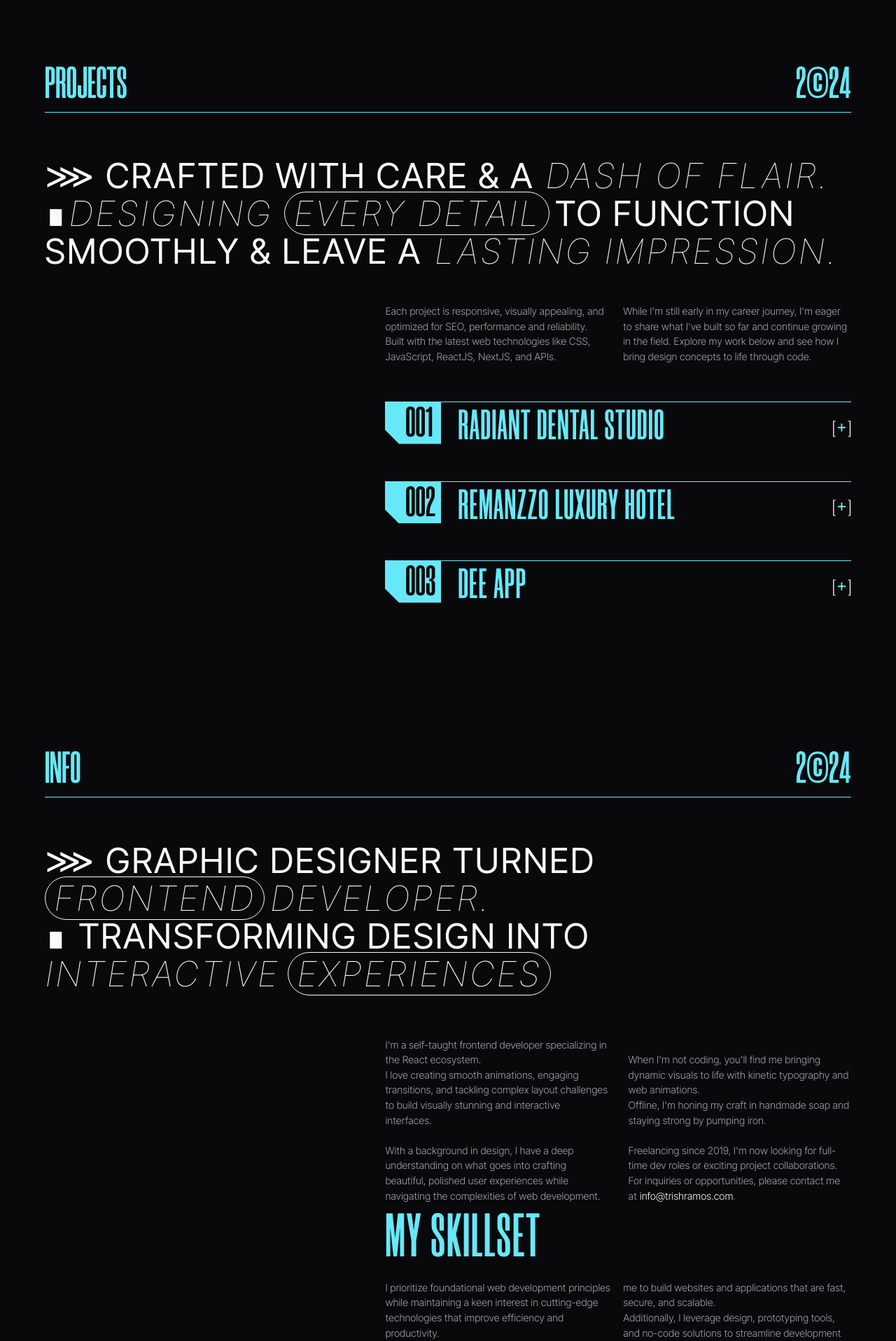
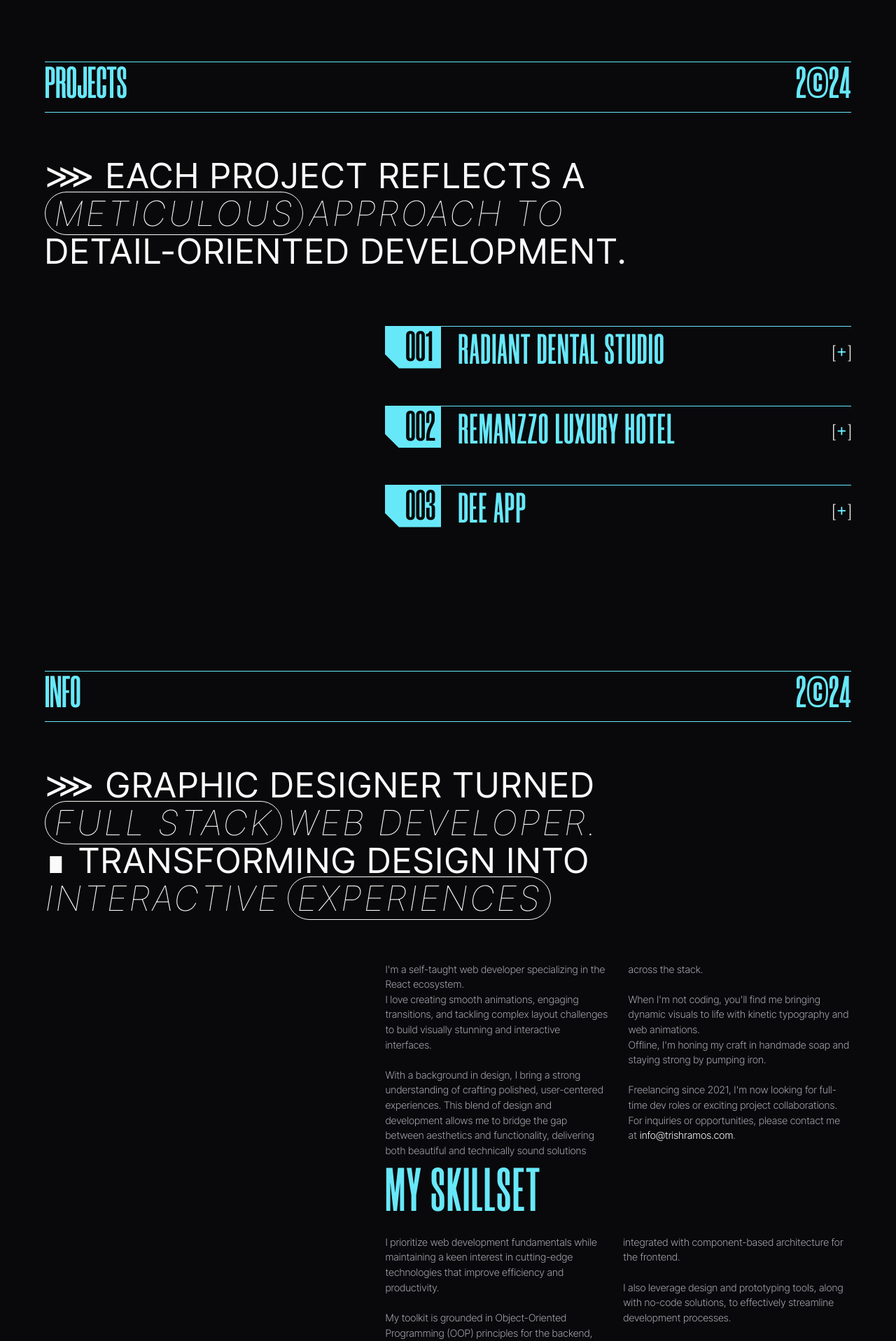
Before and after one commit to sandyFit/folio-2024, a React (Vite) app: page / in a window 1280 px wide. Shown: the part 880-2797 px from the top of the page at 70% size. Built offline with nearby package versions, Linux system fonts and the light colour scheme; a web font is replaced by a local one.

Commit message:
new projects layout

```diff
--- a/src/components/ui/Sitemap.jsx
+++ b/src/components/ui/Sitemap.jsx
@@ -34,7 +34,7 @@ const Sitemap = () => {
 
 
     return (
-        <div className="w-full flex">
+        <div className="w-full 3xl-sm:w-[65%] flex">
             <ul className="w-full flex uppercase justify-between "
             >
                 {links.map(({ name }) => (
--- a/src/index.css
+++ b/src/index.css
@@ -564,8 +564,8 @@
         2xl-md:text-[18rem]
         2xl-lg:text-[18.8rem]
         2xl-xl:text-[19.6rem]
-        3xl-sm:text-[20.3rem]
-        3xl:text-[22.24vw]
+        3xl-sm:text-[19rem]
+        3xl:text-[21.5vw]
         leading-[98px]
         md:leading-[120px]
         2xl:leading-[160px]
--- a/src/layouts/Footer.jsx
+++ b/src/layouts/Footer.jsx
@@ -57,7 +57,7 @@ const Footer = () => {
 
 
                             <div className="w-full lg-sm:col-start-2 row-start-1 flex justify-center lg-sm:justify-end ">
-                                <div className="w-full lg-sm:w-[80%] xl:w-[55%]
+                                <div className="w-full lg-sm:w-[80%] xl:w-[35%]
                                      mt-[-1.3rem] lg:mt-0 ">
                                     <Socials />
                                 </div>
@@ -96,7 +96,7 @@ const Footer = () => {
 
                     <div className="col-span-1 flex justify-center lg-xl:justify-end text-xxsmall
                         tracking-[.15rem] whitespace-nowrap text-[var(--secondary)] items-center">
-                        crafted with <HiOutlineHeart className='mx-1 mt-1' /> by
+                        crafted with <HiOutlineHeart className='mx-1' /> by
                         <a href="#" className="relative text-zinc-200 font-[500]
                                     after:absolute after:bottom-1 after:left-0 after:right-0 after:h-[1px]
                                     after:w-full after:origin-bottom after:scale-x-0 after:bg-zinc-200
--- a/src/pages/About.jsx
+++ b/src/pages/About.jsx
@@ -20,10 +20,10 @@ const About = () => {
                         <h2 className='title-h2 relative hidden lg-lg:block'>
                             ⋙ graphic designer turned <br/>
                             <span className="title-h2-thin border-[1px] border-zinc-50 px-3 rounded-full">
-                                frontend
+                               full stack
                             </span>
                             <span className="title-h2-thin ml-2">
-                                developer.  <br/>
+                                web developer.  <br/>
                             </span>
                             ∎ transforming design into <br/>
                             <span className="title-h2-thin">
@@ -71,13 +71,14 @@ const About = () => {
                     <article className="flex gap-32 justyfy-start xl:justify-end mt-8 xl:mt-12">
                         <p className='text-xsmall w-full columns-1 lg:columns-2 gap-[2em]'>
 
-                            I'm a self-taught frontend developer specializing in the React ecosystem.<br />
+                            I'm a self-taught web developer specializing in the React ecosystem.<br />
                             I love creating smooth animations, engaging transitions, and tackling complex
                             layout challenges to build visually stunning and interactive interfaces.
                             <br /><br />
-                            With a background in design, I have a deep understanding on
-                            what goes into crafting beautiful, polished user experiences while navigating the
-                            complexities of web development.
+                            With a background in design, I bring a strong understanding of crafting polished,
+                            user-centered experiences. This blend of design and development allows me to bridge
+                            the gap between aesthetics and functionality, delivering both beautiful and technically
+                            sound solutions across the stack.
 
                             <br /><br />
                             When I'm not coding, you'll find me bringing dynamic visuals to life with kinetic
@@ -85,7 +86,7 @@ const About = () => {
                             <br />
                             Offline, I'm honing my craft in handmade soap and staying strong by pumping iron.
                             <br /><br />
-                            Freelancing since 2019, I'm now looking for full-time dev roles or exciting project
+                            Freelancing since 2021, I'm now looking for full-time dev roles or exciting project
                             collaborations.
                             <br />
                             For inquiries or opportunities, please contact me at
@@ -102,14 +103,15 @@ const About = () => {
                     </div>
                     <article className="w-full flex flex-col gap-32 justyfy-start lg:justify-end ">
                         <p className='text-xsmall w-full columns-1 lg:columns-2'>
-                            I prioritize foundational web development principles while maintaining a keen
+                            I prioritize web development fundamentals while maintaining a keen
                             interest in cutting-edge technologies that improve efficiency and productivity.
+                            <br /> <br />
+                            My toolkit is grounded in Object-Oriented Programming (OOP) principles for the backend,
+                            integrated with component-based architecture for the frontend.
                             <br /><br />
-                            My toolkit revolves around the JAMstack architecture (JavaScript, APIs, Markup),
-                            enabling me to build websites and applications that are fast, secure, and scalable.<br />
-                            Additionally, I leverage design, prototyping tools, and no-code solutions to streamline
-                            development processes effectively. <br />
-                            These are the core tools I use:
+                            I also leverage design and prototyping tools, along with no-code solutions, to effectively
+                            streamline development processes. <br />
+
 
                         </p>
 
--- a/src/pages/Hero.jsx
+++ b/src/pages/Hero.jsx
@@ -159,7 +159,7 @@ const Hero = () => {
                             <h1 className={`big-title col-span-12 col-start-1 row-start-2 lg-lg:mt-3 xl-sm:mt-5
                                 xl:mt-10 2xl-sm:mt-12 2xl-md:mt-[3.2rem] 2xl-xl:mt-[3.8rem] text-center
                                 ${textColorClass} whitespace-nowrap hero-title`}>
-                                frontend developer
+                                web developer
                             </h1>
                         </div>
 
--- a/src/pages/Projects.jsx
+++ b/src/pages/Projects.jsx
@@ -47,24 +47,25 @@ const Projects = () => {
             <div className="w-full flex flex-col px-6 md:px-10 base:px-12 xl-sm:px-16">
                 <Header title='projects' sectionId='projects'/>
                 <header className="w-full flex justify-start relative mt-0 lg:mt-12">
-                    <h2 className='title-h2 relative hidden lg-lg:block'>
-                        ⋙ Crafted with Care & a
-                        <span className="title-h2-thin ml-4">Dash of Flair.</span><br />
-                        ∎
-                        <span className="title-h2-thin">Designing </span>
-                        <span className="title-h2-thin border-[1px] border-zinc-50 px-3 rounded-full">
-                                every detail
-                            </span>
-                        <span className="title-h2 lg-lg:ml-1 lg-xl:ml-2">to function<br /> smoothly & leave a </span>
-                        <span className="title-h2-thin ml-1">lasting impression.</span>
+                    <h2 className='title-h2 relative '>
+                         {/* Crafted with Care & a
+                        <span className="title-h2-thin ml-4">Dash of Flair.</span><br /> */}
+                        ⋙ Each project reflects a <br/>
+                        <span className="title-h2-thin border-[1px] border-zinc-50 px-3 rounded-full mr-2">
+                            meticulous
+                        </span>
+                        <span className="title-h2-thin ">
+                            approach to
+                        </span><br/>
+                        <span className="title-h2">detail-oriented development.</span>
                     </h2>
 
-                    <h2 className='title-h2 relative block lg-lg:hidden whitespace-nowrap'>
+                    {/* <h2 className='title-h2 relative block lg-lg:hidden whitespace-nowrap'>
                         ⋙ Crafted with Care & a <br />
                         <span className="title-h2-thin italic font-[100] whitespace-nowrap">
                             Dash of Flair.
                         </span><br />
-                        ∎ designing every detail to <br />
+                        ∎ Each project offer a meticulous approach to detail-oriented development.  <br />
                         <span className="title-h2-thin italic font-[100] whitespace-nowrap">function</span>
                         <span className="title-h2-thin italic font-[100] border-[1px] border-zinc-50 px-2
                             whitespace-nowrap rounded-full ml-2">
@@ -73,18 +74,16 @@ const Projects = () => {
                             <span className="title-h2-thin italic font-[100] whitespace-nowrap ml-1">&</span><br />
                         <span>leave a lasting impression.</span>
 
-                    </h2>
+                    </h2> */}
                 </header>
 
                 <section className="flex flex-col items-end mt-8 lg:mt-12 lg-lg:w-[70vw] xl-sm:w-[60vw] xl:w-[58vw]
                     2xl-sm:w-[52vw] 2xl-xl:w-[50vw] 3xl:w-[56%] lg-lg:ml-auto">
                     <div className="flex gap-32 justify-start lg-lg:justify-end w-full">
                         <p className='text-xsmall w-full columns-1 lg:columns-2'>
-                            Each project is responsive, visually appealing, and optimized for SEO, performance and reliability. <br />
-                            Built with the latest web technologies like CSS, JavaScript, ReactJS, NextJS, and APIs.
-                            <br /><br />
+                            {/* Each project is responsive, visually appealing, and optimized for SEO, performance and reliability. <br />
                             While I'm still early in my career journey, I'm eager to share what I've built so far and continue growing in the field.
-                            Explore my work below and see how I bring design concepts to life through code.
+                            Explore my work below and see how I bring design concepts to life through code.*/}
                         </p>
                     </div>
                     <div className="w-full">
```
Also changed, not shown: src/components/ui/Header.jsx (+8 -7 lines), src/components/ui/Socials.jsx (+4 -3 lines), src/components/ui/Tools.jsx (+14 -13 lines), src/pages/Hero2.jsx (+4 -4 lines).
